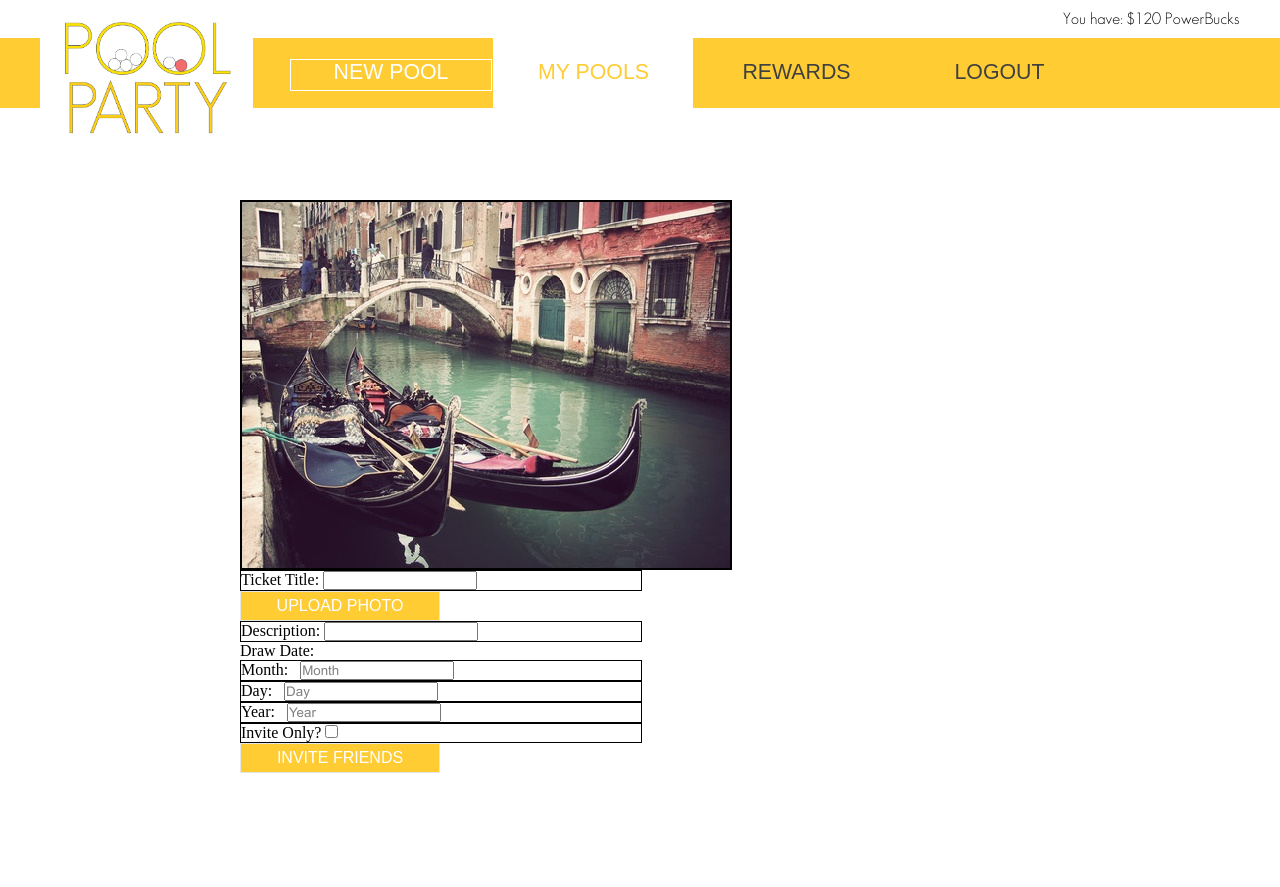
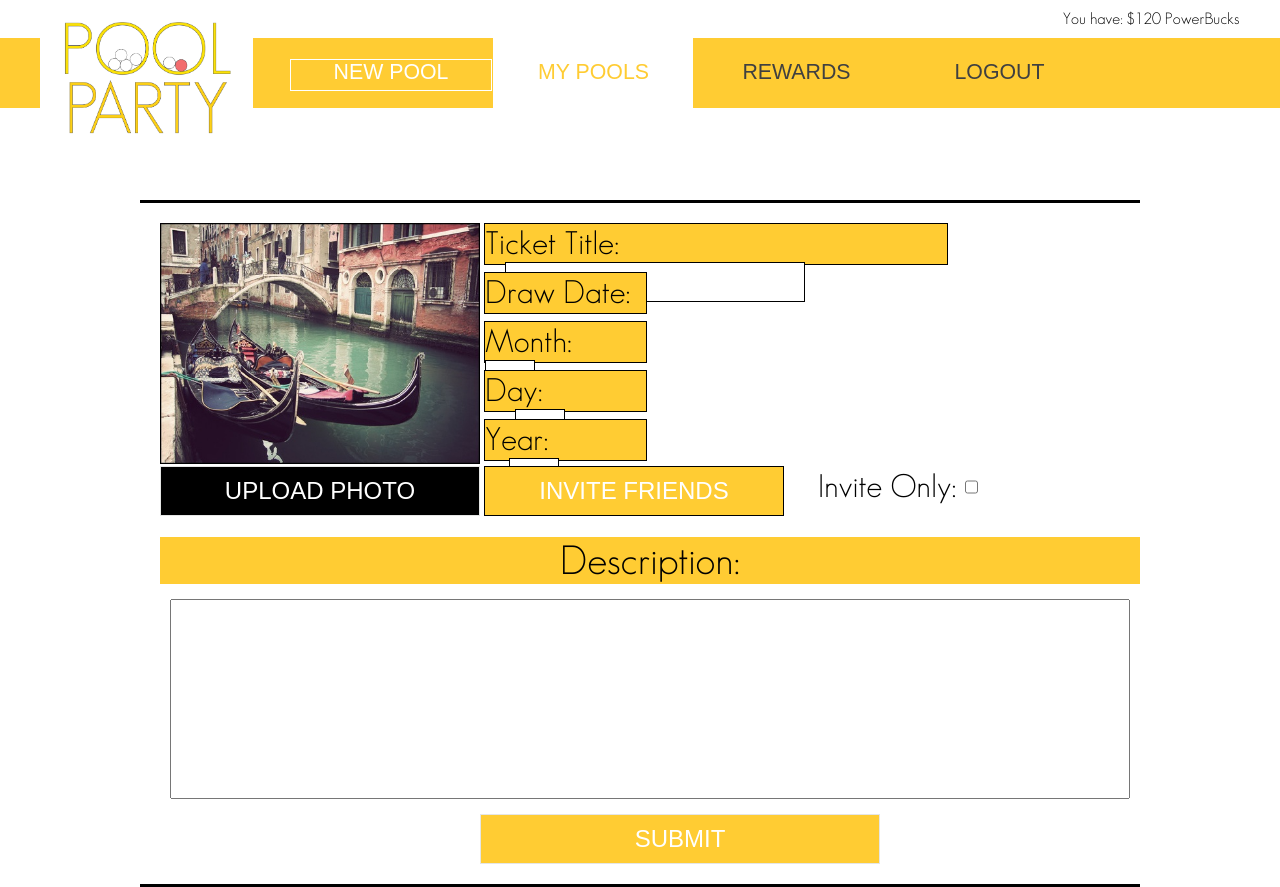
Before and after one commit to noahfradin/lotteria, a website: page templates/newPool.html in a window 1280 px wide. Before the commit the page ends 800 px from the top, so only its background shows below. Drawn offline with Linux system fonts and the light colour scheme; a web font is replaced by a local one.

Commit message:
newPools

```diff
--- a/public/css/newPool.css
+++ b/public/css/newPool.css
@@ -153,9 +153,11 @@ ul#top_nav li a {
 
 #poolFields{
     margin-top:200px;
-    width: 800px;
+    width: 1000px;
     margin-left:auto;
     margin-right:auto;
+    border-top: solid 3px black;
+    border-bottom: solid 3px black;
 }
 
 .button {
@@ -163,10 +165,11 @@ ul#top_nav li a {
     background-color: #FFCC33;
     border: solid 1px;
     border-color: #E5E6E5;
-    height: 30px;
-    width: 200px;
-    font: 12pt "Futura", sans-serif;
+    height: 50px;
+    width: 300px;
+    font: 18pt "Futura", sans-serif;
     color: white;
+    margin-top:12px;
 
 
 }
@@ -175,12 +178,170 @@ ul#top_nav li a {
     color: gray;
 }
 
+#eventImage{
+    width:320px;
+    margin-left:20px;
+    margin-top:20px;
+}
+
 .fieldDiv{
-    vertical-align: top;
-    width: 400px;
+    width: 462px;
     border: solid 1px black;
+    background-color: #FFCC33;
+    height:40px;
+    font: 24pt "GeosansLight", sans-serif;
 }
 
 .fieldDiv *{
+    vertical-align:top;
+    display: inline-block;
+
+}
+
+.fieldDiv input{
+    height:40px;
+    border:solid 1px black;
+}
+
+#mainFields div{
     display: inline-block;
 }
+
+#imageDiv{
+    width: 320px;
+}
+
+#imageDiv .button{
+    margin-top:2px;
+    margin-left:20;
+    width:320px;
+    background-color:black;
+}
+
+#textDivs, #imageDiv{
+    vertical-align:top;
+}
+
+#textDivs{
+       margin-left:20px;
+    margin-top:20px;
+    width:300px;
+}
+#textDivs *{
+    clear: both;
+
+}
+
+.dateFieldDiv{
+
+    width: 161px;
+    border: solid 1px black;
+    background-color: #FFCC33;
+    height:40px;
+    font: 24pt "GeosansLight", sans-serif;
+    margin-top: 7px;
+}
+
+.dateFieldDiv *{
+    vertical-align:top;
+    display: inline-block;
+}
+.dateFieldDiv input{
+    height:40px;
+    border:solid 1px black;
+
+}
+
+.descriptionDiv{
+    margin-top:20px;
+    text-align:center;
+    width:980px;
+    margin-left:20px;
+     background-color: #FFCC33;
+}
+
+.descriptionDiv p{
+    font: 30pt "GeosansLight", sans-serif;
+}
+
+#ticketDescription{
+    width:960px;
+    margin-top:15px;
+    margin-left:30px;
+    height: 200px;
+    margin-bottom:3px;
+
+}
+
+#day{
+    margin-left:30px;
+}
+
+#year{
+    margin-left:24px;
+}
+
+#month{
+
+}
+
+#month, #day, #year{
+    width:50px;
+}
+
+#ticketTitle{
+    width:300px;
+    margin-left:20px;
+}
+
+#invite{
+    height: 50px;
+    margin-top:5px;
+}
+
+.invite{
+    width: 700px;
+}
+
+.invite *{
+    vertical-align:top;
+    display:inline-block;
+    border-color:black;
+}
+
+
+.fieldDiv2{
+    margin-top:6px;
+    width: 300px;
+    margin-left:30px;
+    height:50px;
+    font: 24pt "GeosansLight", sans-serif;
+}
+
+.fieldDiv2 *{
+    vertical-align:top;
+    display: inline-block;
+
+}
+
+.fieldDiv2 input{
+    height:40px;
+    border:solid 1px black;
+}
+
+.submit {
+    position: relative;
+    background-color: #FFCC33;
+    border: solid 1px;
+    border-color: #E5E6E5;
+    height: 50px;
+    font: 18pt "Futura", sans-serif;
+    color: white;
+    margin-top:12px;
+    text-align:center;
+        width:400px;
+    margin-left:340px;
+     background-color: #FFCC33;
+    margin-bottom:20px;
+
+}
--- a/public/javascript/newPool.js
+++ b/public/javascript/newPool.js
@@ -15,21 +15,21 @@ window.addEventListener('load',function(){
 
 function deleteMonthDefault(field){
    var month = document.getElementById("month");
-    if(month.value = "Month"){
+    if(month.value = "MM"){
         month.value = "";
     }
 }
 
 function deleteDayDefault(field){
    var day = document.getElementById("day");
-    if(day.value = "Day"){
+    if(day.value = "DD"){
         day.value = "";
     }
 }
 
 function deleteYearDefault(field){
    var year = document.getElementById("year");
-    if(year.value = "Year"){
+    if(year.value = "YYYY"){
         year.value = "";
     }
 }
--- a/templates/newPool.html
+++ b/templates/newPool.html
@@ -18,41 +18,70 @@
 	</header>
 
         <div id = "poolFields">
+            <div id ="mainFields">
 
+
+                <div id ="imageDiv">
                      <img src ="../public/images/eventPhoto.jpg" id="eventImage">
+                     <button class = "button" id = "upload">UPLOAD PHOTO</button>
+                </div>
+                <div id = "textDivs">
                        <div class = "fieldDiv">
+
+
                                     <p>Ticket Title:</p>
                 <input type="text" class = "field" id="ticketTitle" value="">
+
                             </div>
-        <button class = "button" id = "upload">UPLOAD PHOTO</button>
-        <div class = "fieldDiv">
-            <p>Description:</p>
-             <input type="text" class = "field" id="ticketDescription" value="">
+                    <div class = "dateFieldDiv">
+                           <p>Draw Date:</p>
+                    </div>
+        <div class = "dateFieldDiv">
+            <p>Month:&nbsp;&nbsp;</p>
+            <input type="text" class = "dateField" id="month" value="MM">
+        </div>
+            <div class = "dateFieldDiv">
+            <p>Day:&nbsp;&nbsp;</p>
+            <input type="text" class = "dateField" id="day" value="DD">
+       </div>
+        <div class = "dateFieldDiv">
+              <p>Year:&nbsp;&nbsp;</p>
+            <input type="text" class = "dateField" id="year" value="YYYY">
+        </div>
+
+
+        <div class = "invite">
+                       <button class = "button" id="invite">INVITE FRIENDS</button>
+
+                         <div class = "fieldDiv2">
+        <p>Invite Only:</p>
+            <input type="checkbox" tabindex="401"  id="privacy" value="true">
+
                     </div>
 
 
 
-        <p>Draw Date:</p>
-        <div class = "fieldDiv">
-            <p>Month:&nbsp;&nbsp;</p>
-            <input type="text" class = "dateField" id="month" value="Month">
         </div>
-            <div class = "fieldDiv">
-            <p>Day:&nbsp;&nbsp;</p>
-            <input type="text" class = "dateField" id="day" value="Day">
-       </div>
-        <div class = "fieldDiv">
-              <p>Year:&nbsp;&nbsp;</p>
-            <input type="text" class = "dateField" id="year" value="Year">
                  </div>
 
-        <div class = "fieldDiv">
-            <p>Invite Only?</p>
-            <input type="checkbox" tabindex="401"  id="privacy" value="true">
+
+
+        <div class = "descriptionDiv">
+            <p>Description:</p>
+
          </div>
+             <input type="text" class = "field" id="ticketDescription" value="">
 
-        <button class = "button" id="invite">INVITE FRIENDS</button>
 
+
+
+
+
+        </div>
+            <div class ="footer">
+                <button class = "submit" id = "submit">SUBMIT </button>
+
+            </div>
             </div>
 
 
```
Lines whose indentation alone changed are shown as unchanged.
